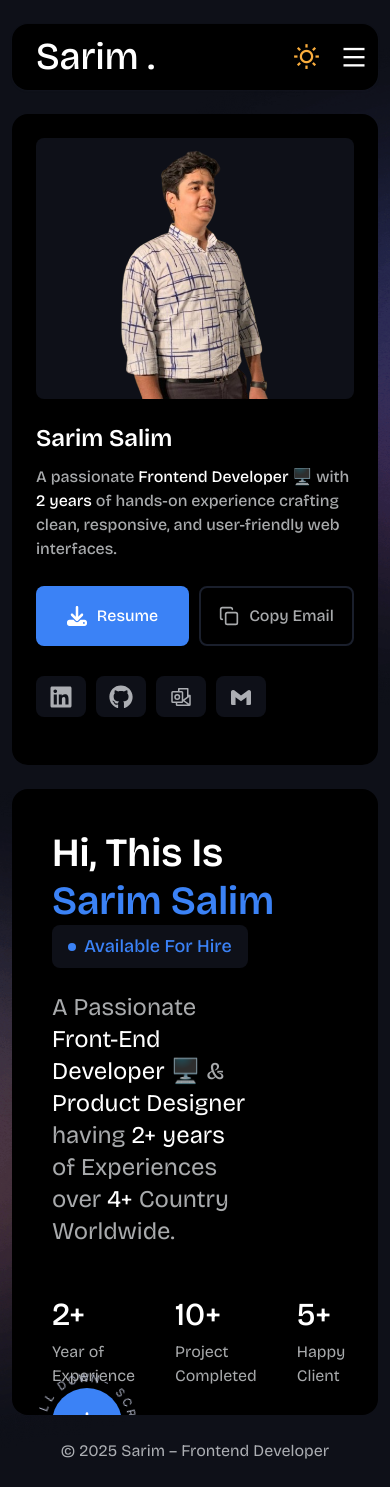
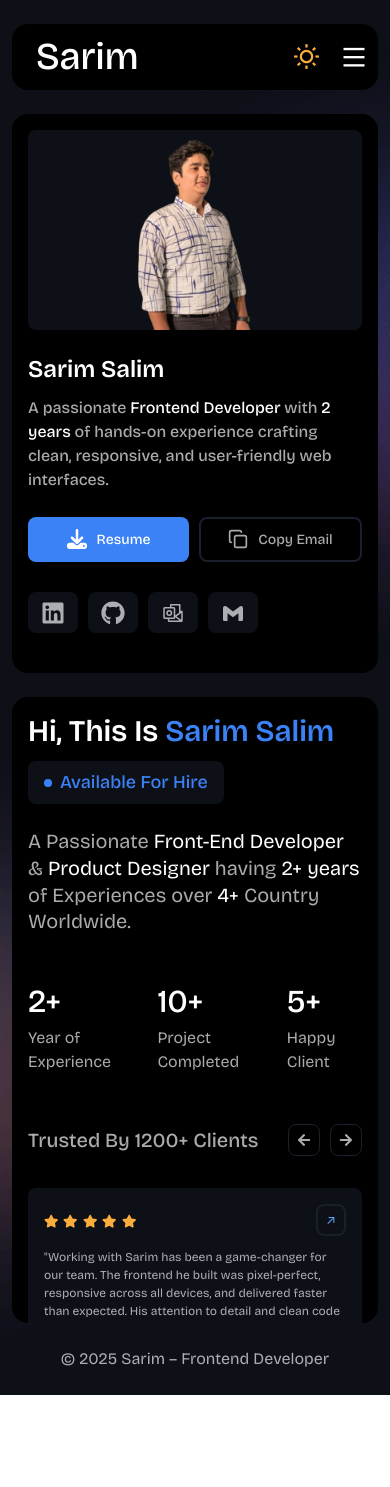
Before and after one commit to sarimsaleem07/Portfolio, a React (Vite) app: page /about in a window 390 px wide. After the commit the page ends 1395 px from the top, so only its background shows below. Built offline with nearby package versions, Linux system fonts and the light colour scheme.

Commit message:
responsive

```diff
--- a/src/App.jsx
+++ b/src/App.jsx
@@ -12,8 +12,7 @@ import Wrapper from './component/pageWrapper/Wrapper';
 import Footer from './component/footer/Footer'
 import { useState } from 'react';
 import IntroAnimation from './pages/introAnimation/IntroAnimation';
-
-
+import "./utils/Media.css"
 
 function App() {
   const [theme, setTheme] = useState("dark");
--- a/src/component/nav/Navbar.jsx
+++ b/src/component/nav/Navbar.jsx
@@ -15,19 +15,17 @@ const Navbar = () => {
 
   const handleNavigate = (path) => {
     navigate(path);
-    setOpenDrawer(false); // close drawer after navigation
+    setOpenDrawer(false);
   };
 
   return (
     <div className="navbar">
-      <Container fluid>
+      <Container>
         <div className="navbar-sub-parent">
-          {/* Logo */}
           <div className="navbar-logo">
-            <h1 onClick={() => handleNavigate("/")}>Sarim .</h1>
+            <h1 onClick={() => handleNavigate("/")}>Sarim</h1>
           </div>
 
-          {/* Menu List for large screens */}
           <div className="navbar-list-items-parent d-none d-lg-flex">
             <ul className="navbar-list-items flex-center-item ms-auto">
               <li
@@ -94,6 +92,8 @@ const Navbar = () => {
         placement="right"
         onClose={() => setOpenDrawer(false)}
         open={openDrawer}
+        // getContainer={false}
+        style={{ position: "absolute" }}
         closeIcon={
           <i
             className="ri-close-line drawer-close-icon"
--- a/src/component/personalInfo/PersonalInfo.css
+++ b/src/component/personalInfo/PersonalInfo.css
@@ -55,6 +55,7 @@
     justify-content: space-between;
     align-items: center;
     flex-wrap: wrap;
+    width: 100%;
 }
 
 .about-data-para {
--- a/src/component/personalInfo/PersonalInfo.jsx
+++ b/src/component/personalInfo/PersonalInfo.jsx
@@ -15,7 +15,7 @@ const PersonalInfo = () => {
                     </button>
                 </div>
                 <p className='about-data-para'>
-                    A Passionate <span className="highlight">Front-End Developer</span> 🖥️ & <span className="highlight">Product Designer</span> having <span className="highlight">2+ years</span> of Experiences over <span className="highlight">4+</span> Country Worldwide.
+                    A Passionate <span className="highlight">Front-End Developer</span> & <span className="highlight">Product Designer</span> having <span className="highlight">2+ years</span> of Experiences over <span className="highlight">4+</span> Country Worldwide.
                 </p>
 
                 <div className="about-experience">
--- a/src/component/profile/Profile.jsx
+++ b/src/component/profile/Profile.jsx
@@ -34,7 +34,7 @@ const Profile = () => {
                 <div className="profile-container-text-parent">
                     <div className="profile-container-text">
                         <h2>Sarim Salim</h2>
-                        <p>A passionate <span className="highlight"> Frontend Developer </span> 🖥️  with <span className="highlight"> 2 years </span> of hands-on experience crafting clean, responsive, and user-friendly web interfaces.  </p>
+                        <p>A passionate <span className="highlight"> Frontend Developer </span> with <span className="highlight"> 2 years </span> of hands-on experience crafting clean, responsive, and user-friendly web interfaces.  </p>
                     </div>
                     <div className="profile-container-button">
 
--- /dev/null
+++ b/src/utils/Media.css
@@ -0,0 +1,75 @@
+@media (min-width: 320px) and (max-width: 767px) {
+
+    .profile-container {
+        padding: 16px;
+    }
+
+    .profile-container-image img {
+        width: 200px;
+    }
+
+    .profile-container-button button {
+        padding: 10px 0;
+        font-size: 14px;
+    }
+
+    .page-right-container {
+        padding: 16px;
+    }
+
+    .about-heading {
+        gap: 12px;
+    }
+
+    .about-heading h1 {
+        font-size: 30px;
+    }
+
+    .about-data-para {
+        width: 100%;
+        font-size: 20px;
+    }
+
+    .circle-area {
+        display: none;
+    }
+
+    .about-experience-container {
+        gap: 20px;
+    }
+
+    .header-with-arrows h2 {
+        font-size: 20px;
+    }
+
+    .arrow-buttons button {
+        font-size: 14px;
+        padding: 8px;
+    }
+
+    .testimonial-card {
+        padding: 16px;
+    }
+
+    .test-card-head {
+        margin-bottom: 12px;
+    }
+
+    .testimonial-card-detail {
+        font-size: 12px;
+        margin-bottom: 15px;
+    }
+
+    .author {
+        font-size: 12px;
+    }
+
+    .work-together {
+        padding: 10px 0;
+        margin-top: 10px;
+    }
+
+    .work-together-item a {
+        font-size: 25px;
+    }
+}
```
Also changed, not shown: src/App.css (line endings or trailing spaces).
